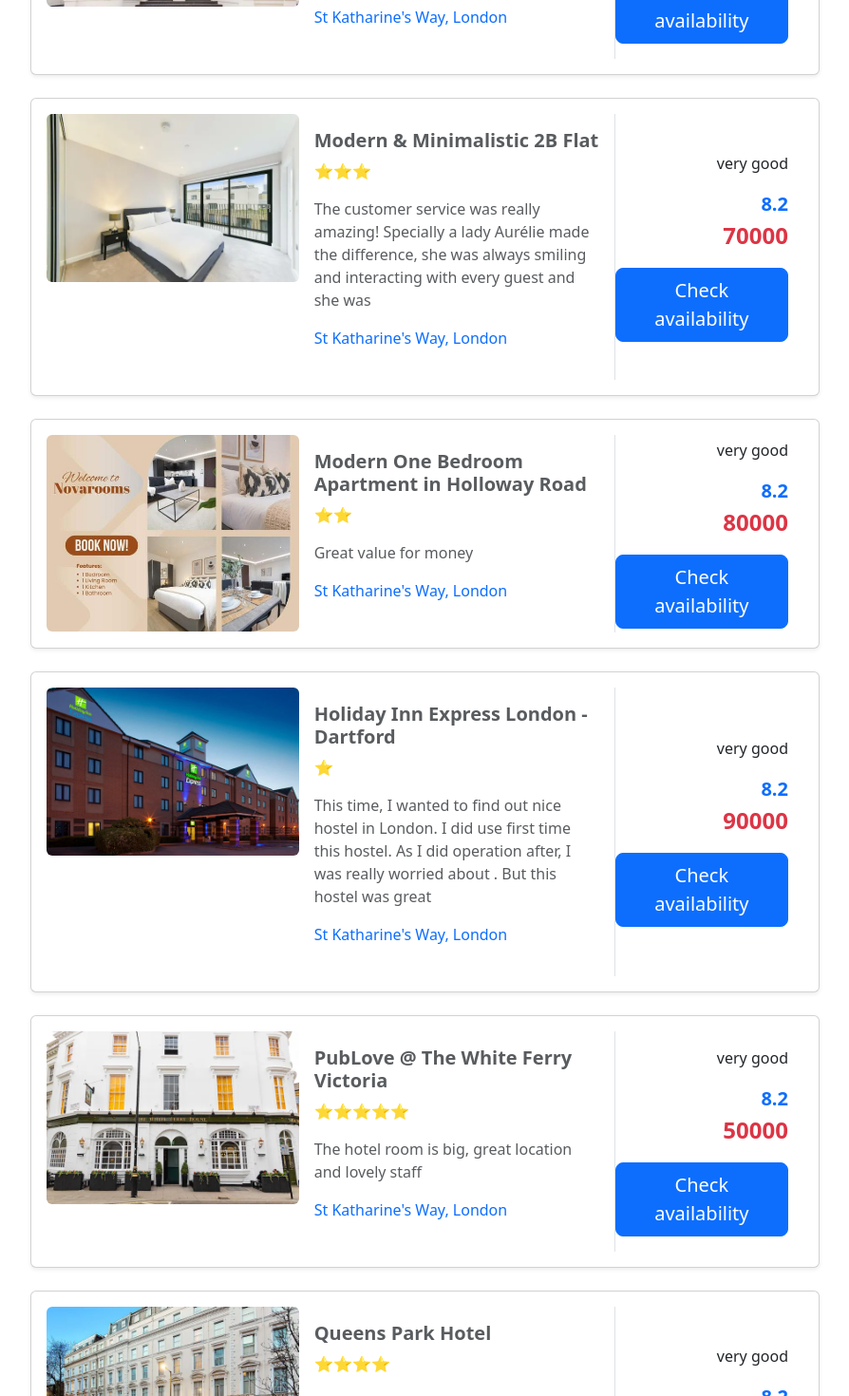
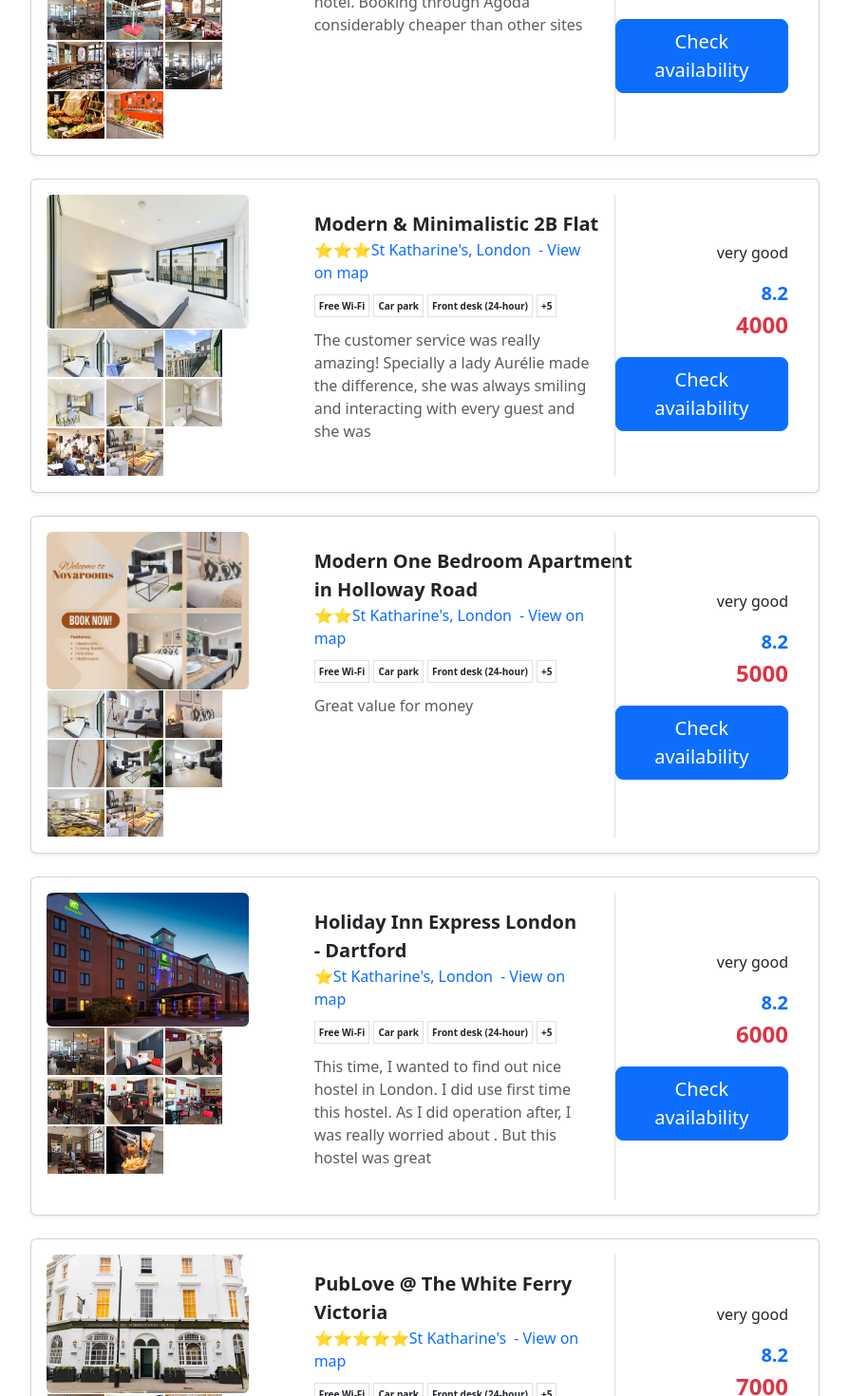
Before and after one commit to abrar0124/Bootstrap, a React (Create React App) app: page / in a window 1280 px wide. Shown: the part 1520-2990 px from the top of the page at 95% size, without its empty margins (335-1229 px from the left). Built offline with nearby package versions, Linux system fonts and the light colour scheme.

Commit message:
improve price logic

```diff
--- a/src/components/Accomos.jsx
+++ b/src/components/Accomos.jsx
@@ -4,7 +4,7 @@
 const hotelsData = [
   {
     name: "Belgrave Hotel Oval",
-    price: 50000,
+    price: 12000,
     Star: "⭐⭐⭐",
     image: "/Images/accom.webp",
     rating: 4,
@@ -15,7 +15,7 @@
   },
   {
     name: "B’Shan Apartments",
-    price: 60000,
+    price: 13000,
     Star: "⭐",
     image: "/Images/accomo1.webp",
     rating: 4,
@@ -26,7 +26,7 @@
   },
   {
     name: "Park Avenue Hyde Park",
-    price: 70000,
+    price: 14000,
     Star: "⭐⭐⭐⭐⭐",
     image: "/Images/accomo2.webp",
     rating: 4,
@@ -49,7 +49,7 @@
       lowerCaseName.startsWith(lowerCaseQuery);
     const matchesStars =
       selectedStars.length === 0 || selectedStars.includes(hotel.Star.length);
-    const matchesPrice = selectedPrice == null || hotel.price == selectedPrice;
+    const matchesPrice = hotel.price >= selectedPrice;
     return matchesSearch && matchesStars && matchesPrice;
   });
 
--- a/src/components/Cheapplace.jsx
+++ b/src/components/Cheapplace.jsx
@@ -4,7 +4,7 @@
 const hotelsData = [
   {
     name: "Special Hotel Oval",
-    price: 80000,
+    price: 15000,
     Star: "⭐⭐⭐",
     image: "/Images/cheap1.webp",
     rating: 4,
@@ -16,7 +16,7 @@
   {
     name: "Shan Apartments",
     Star: "⭐⭐",
-    price: 90000,
+    price: 16000,
     image: "/Images/cheap2.webp",
     rating: 4,
     review: "5.9 Review Score",
@@ -26,7 +26,7 @@
   },
   {
     name: "Cheap Avenue Hyde Park",
-    price: 50000,
+    price: 17000,
     Star: "⭐",
     image: "/Images/cheap3.webp",
     rating: 4,
@@ -49,7 +49,7 @@
       lowerCaseName.startsWith(lowerCaseQuery);
     const matchesStars =
       selectedStars.length === 0 || selectedStars.includes(hotel.Star.length);
-    const matchesPrice = selectedPrice == null || hotel.price == selectedPrice;
+    const matchesPrice = hotel.price >= selectedPrice;
     return matchesSearch && matchesStars && matchesPrice;
   });
   return (
--- a/src/components/Detials.jsx
+++ b/src/components/Detials.jsx
@@ -54,7 +54,7 @@
           {/* Thumbnail Gallery */}
           <div className="col-md-6">
             <div className="d-flex flex-wrap gap-2">
-              {hotel.gallery.map((image, index) => (
+              {hotel.gallery.slice(0, 6).map((image, index) => (
                 <img
                   key={index}
                   src={image}
--- a/src/components/Fourstar.jsx
+++ b/src/components/Fourstar.jsx
@@ -6,7 +6,7 @@
 const hotelsData = [
   {
     name: "Four-star1 Hotel Oval",
-    price: 80000,
+    price: 18000,
     Star: "⭐⭐⭐⭐",
     image: "/Images/fourstar1.webp",
     rating: 4,
@@ -17,7 +17,7 @@
   },
   {
     name: "Four-star2 Apartments",
-    price: 90000,
+    price: 19000,
     Star: "⭐⭐⭐⭐",
     image: "/Images/fourstar3.webp",
     rating: 4,
@@ -28,7 +28,7 @@
   },
   {
     name: "Civic Hyde Park",
-    price: 150000,
+    price: 20000,
     Star: "⭐⭐⭐⭐",
     image: "/Images/fourstar2.jpg",
     rating: 4,
@@ -52,7 +52,7 @@
     const matchesStars =
       selectedStars.length === 0 || selectedStars.includes(hotel.Star.length);
 
-    const matchesPrice = selectedPrice == null || hotel.price == selectedPrice;
+    const matchesPrice = hotel.price >= selectedPrice;
     return matchesSearch && matchesStars && matchesPrice;
   });
 
--- a/src/components/Gallery.jsx
+++ b/src/components/Gallery.jsx
@@ -2,13 +2,13 @@
 import { Link } from "react-router-dom";
 import Text from "./Text";
 import { toggleStarFilter, setPriceFilter } from "../Redux/Hotelslice";
+import "./customscss.scss";
 
 const Gallery = () => {
   const dispatch = useDispatch();
   const { hotels, searchQuery, selectedStars, selectedPrice } = useSelector(
     (state) => state.hotels
   );
-
   // Filtering Logic
   const filteredHotels = hotels.filter((hotel) => {
     const lowerCaseName = hotel.name.toLowerCase();
@@ -18,7 +18,7 @@
       lowerCaseName.startsWith(lowerCaseQuery);
     const matchesStars =
       selectedStars.length === 0 || selectedStars.includes(hotel.Star.length);
-    const matchesPrice = selectedPrice == null || hotel.price === selectedPrice;
+    const matchesPrice = hotel.price >= selectedPrice;
     return matchesSearch && matchesStars && matchesPrice;
   });
   return (
@@ -57,7 +57,6 @@
             </div>
           </div>
         </div>
-
         {/* Hotel List */}
         <div className="col-md-9">
           <div className="btn-group mb-3 w-100">
@@ -79,27 +78,73 @@
               <div key={hotel.id} className="card mb-4 p-3 shadow-sm">
                 <div className="row g-0">
                   <div className="col-md-4">
-                    <Link
-                      to={`/details/${hotel.id}`}
-                      className="hover-bg-primary"
-                    >
+                    <Link to={`/details/${hotel.id}`}>
                       <img
                         src={hotel.mainImage}
                         className="img-fluid rounded"
                         alt={hotel.name}
+                        style={{ width: "80%" }}
                       />
                     </Link>
+
+                    <div
+                      className="d-flex flex-wrap rounded"
+                      style={{ width: "80%" }}
+                    >
+                      {hotel.gallery.slice(0, 10).map((image, index) => (
+                        <Link to={`/details/${hotel.id}`}>
+                          <img
+                            key={index}
+                            src={image}
+                            className="m-class"
+                            width="60"
+                            height="50"
+                            alt="Gallery"
+                          />
+                        </Link>
+                      ))}
+                    </div>
                   </div>
-                  <div className="col-md-5">
+                  <div className="col-md-5 col-class">
                     <div className="card-body">
-                      <h5 className="card-title fw-bold text-muted">
+                      <Link
+                        to={`/details/${hotel.id}`}
+                        href="#"
+                        className=" nav-class navbar-brand  fs-5 card-title fw-bold "
+                      >
                         {hotel.name}
-                      </h5>
-                      <p>{hotel.Star}</p>
-                      <p className="text-muted">{hotel.discription}</p>
+                        <br />
+                        {hotel.place}
+                      </Link>
                       <p>
-                        <span className="text-primary">{hotel.location}</span>
+                        {hotel.Star}
+                        <span className="text-primary">
+                          {hotel.location}
+                          <Link
+                            to="#"
+                            className="ms-2 text-decoration-none text-primary hover-bg-primary"
+                          >
+                            - View on map
+                          </Link>
+                        </span>
                       </p>
+
+                      <div className="fs-class fw-bold">
+                        <span className=" text-dark p-1 border border-muted me-1">
+                          Free Wi-Fi
+                        </span>
+                        <span className=" text-dark p-1 border border-muted me-1">
+                          Car park
+                        </span>
+                        <span className=" text-dark p-1 border border-muted me-1">
+                          Front desk (24-hour)
+                        </span>
+                        <span className="text-dark p-1 border border-muted">
+                          +5
+                        </span>
+                      </div>
+
+                      <p className="text-muted mt-3">{hotel.discription}</p>
                     </div>
                   </div>
                   <div className="col-md-3 border-start d-flex flex-column justify-content-center align-items-end pe-3">
--- a/src/components/Hotels.jsx
+++ b/src/components/Hotels.jsx
@@ -1,12 +1,13 @@
 const hotels = [
   {
     id: 1,
-    name: "Britannia International Hotel Canary Wharf",
+    name: "Britannia International Hotel ",
+    place: "Canary Wharf",
     Star: "⭐⭐⭐⭐⭐",
-    location: "Canary Wharf, London",
+    location: "Canary Wharf,",
     rating: 6.9,
     reviews: 2109,
-    price: 50000, // ✅ Numeric Price
+    price: 2000, // ✅ Numeric Price
     discription:
       "Great place to stay - we booked it on a chance as we needed cheap accommodation on a Monday night near to Brixton Academy - it's a short walk from a tube",
     mainImage: "/Images/hotel1.webp",
@@ -17,16 +18,18 @@
       "/Images/hotel5.webp",
       "/Images/hotel7.webp",
       "/Images/hotel8.jpg",
+      "/Images/dover4.jpg",
+      "/Images/dover7.jpg",
     ],
   },
   {
     id: 2,
     name: "Mowbray Court Hotel",
     Star: "⭐⭐⭐⭐",
-    location: "St Katharine's Way, London",
+    location: "St Katharine's",
     rating: 8.2,
     reviews: 3405,
-    price: 60000, // ✅ Numeric Price
+    price: 3000, // ✅ Numeric Price
     discription:
       "Can't beat this for the price in a London hotel. Booking through Agoda considerably cheaper than other sites",
     mainImage: "/Images/Courthotel.webp",
@@ -37,16 +40,18 @@
       "/Images/hotel13.webp",
       "/Images/hotel14.jpg",
       "/Images/hotel15.webp",
+      "/Images/hos6.jpg",
+      "/Images/hos7.jpg",
     ],
   },
   {
     id: 3,
     name: "Modern & Minimalistic 2B Flat",
     Star: "⭐⭐⭐",
-    location: "St Katharine's Way, London",
+    location: "St Katharine's, London",
     rating: 8.2,
     reviews: 3405,
-    price: 70000, // ✅ Numeric Price
+    price: 4000, // ✅ Numeric Price
     discription:
       "The customer service was really amazing! Specially a lady Aurélie made the difference, she was always smiling and interacting with every guest and she was",
     mainImage: "/Images/bed1.webp",
@@ -57,16 +62,19 @@
       "/Images/bed5.webp",
       "/Images/bed6.webp",
       "/Images/bed9.webp",
+      "/Images/hotel48.jpg",
+      "/Images/hotel40.jpg",
     ],
   },
   {
     id: 4,
-    name: "Modern One Bedroom Apartment in Holloway Road",
+    name: "Modern One Bedroom Apartment",
+    place: "in Holloway Road",
     Star: "⭐⭐",
-    location: "St Katharine's Way, London",
+    location: "St Katharine's, London",
     rating: 8.2,
     reviews: 3405,
-    price: 80000, // ✅ Numeric Price
+    price: 5000, // ✅ Numeric Price
     discription: "Great value for money",
     mainImage: "/Images/bedroom.jpg",
     gallery: [
@@ -76,16 +84,19 @@
       "/Images/hotel21.jpg",
       "/Images/hotel17.jpg",
       "/Images/hotel16.jpg",
+      "/Images/hotel39.jpg",
+      "/Images/hotel40.jpg",
     ],
   },
   {
     id: 5,
-    name: "Holiday Inn Express London - Dartford",
+    name: "Holiday Inn Express London",
+    place: "- Dartford",
     Star: "⭐",
-    location: "St Katharine's Way, London",
+    location: "St Katharine's, London",
     rating: 8.2,
     reviews: 3405,
-    price: 90000, // ✅ Numeric Price
+    price: 6000, // ✅ Numeric Price
     discription:
       "This time, I wanted to find out nice hostel in London. I did use first time this hostel. As I did operation after, I was really worried about . But this hostel was great",
     mainImage: "/Images/holidays.webp",
@@ -96,16 +107,19 @@
       "/Images/hotel24.jpg",
       "/Images/hotel25.webp",
       "/Images/hotel26.jpg",
+      "/Images/hotel31.webp",
+      "/Images/hotel34.jpg",
     ],
   },
   {
     id: 6,
-    name: "PubLove @ The White Ferry Victoria",
+    name: "PubLove @ The White Ferry",
+    place: "Victoria",
     Star: "⭐⭐⭐⭐⭐",
-    location: "St Katharine's Way, London",
+    location: "St Katharine's",
     rating: 8.2,
     reviews: 3405,
-    price: 50000, // ✅ Numeric Price
+    price: 7000, // ✅ Numeric Price
     discription: "The hotel room is big, great location and lovely staff",
     mainImage: "/Images/whiteferry.webp",
     gallery: [
@@ -115,16 +129,18 @@
       "/Images/hotel30.jpg",
       "/Images/hotel31.webp",
       "/Images/hotel34.jpg",
+      "/Images/hotel23.webp",
+      "/Images/hotel24.jpg",
     ],
   },
   {
     id: 7,
     name: "Queens Park Hotel",
     Star: "⭐⭐⭐⭐",
-    location: "St Katharine's Way, London",
+    location: "St Katharine's,",
     rating: 8.2,
     reviews: 3405,
-    price: 60000, // ✅ Numeric Price
+    price: 8000, // ✅ Numeric Price
     discription:
       "Location was superb, staff was friendly and helpful, food in the pub was very good. Rooms are clean, with door locks and lockers for your gear while out for the",
     mainImage: "/Images/Queens.webp",
@@ -135,16 +151,19 @@
       "/Images/hotel38.jpg",
       "/Images/hotel39.jpg",
       "/Images/hotel40.jpg",
+      "/Images/hotel17.jpg",
+      "/Images/hotel16.jpg",
     ],
   },
   {
     id: 8,
-    name: "Safestay London Elephant and Castle",
+    name: "Safestay London Elephant",
+    place: "and Castle",
     Star: "⭐⭐⭐",
-    location: "St Katharine's Way, London",
+    location: "St Katharine's, London",
     rating: 8.2,
     reviews: 3405,
-    price: 70000, // ✅ Numeric Price
+    price: 9000, // ✅ Numeric Price
     mainImage: "/Images/hotel41.webp",
     gallery: [
       "/Images/hotel46.jpg",
@@ -153,16 +172,19 @@
       "/Images/hotel43.webp",
       "/Images/hotel48.jpg",
       "/Images/hotel40.jpg",
+      "/Images/bed2.webp",
+      "/Images/bed3.webp",
     ],
   },
   {
     id: 9,
-    name: "ibis budget London Heathrow Central",
+    name: "ibis budget London Heathrow ",
+    place: "Central",
     Star: "⭐⭐",
-    location: "St Katharine's Way, London",
+    location: "St Katharine's  London",
     rating: 8.2,
     reviews: 3405,
-    price: 80000, // ✅ Numeric Price
+    price: 10000, // ✅ Numeric Price
     discription:
       "This is not a paid but honest sincere review on my stay here. This was my 2nd stay since Feb 2016. My recent stay from 19-28 dec was a blessed one! Im",
     mainImage: "/Images/ibis.webp",
@@ -173,16 +195,19 @@
       "/Images/hos4.jpg",
       "/Images/hos6.jpg",
       "/Images/hos7.jpg",
+      "/Images/hotel10.webp",
+      "/Images/hotel11.webp",
     ],
   },
   {
     id: 10,
-    name: "PubLove @ The Brown Ferry Victoria",
+    name: "PubLove @ The Brown Ferry",
+    place: " Victoria",
     Star: "⭐",
-    location: "St Katharine's Way, London",
+    location: "St Katharine's , London",
     rating: 8.2,
     reviews: 3405,
-    price: 90000, // ✅ Numeric Price
+    price: 11000, // ✅ Numeric Price
     discription:
       "The staff at the front desk is very friendly and helpful during the check-in. A thumbs up for her. The room is beyond my expectation. I thought the room is poor",
     mainImage: "/Images/dover1.jpg",
@@ -193,6 +218,8 @@
       "/Images/dover6.jpg",
       "/Images/dover4.jpg",
       "/Images/dover7.jpg",
+      "/Images/hotel1.webp",
+      "/Images/hotel2.webp",
     ],
   },
 ];
--- a/src/components/Londonbreakfast.jsx
+++ b/src/components/Londonbreakfast.jsx
@@ -6,7 +6,7 @@
 const hotelsData = [
   {
     name: "Belgrave Hotel Oval",
-    price: 80000,
+    price: 32000,
     Star: "⭐⭐⭐",
 
     image: "/Images/break1.webp",
@@ -17,7 +17,7 @@
     reviewer: "Zaiton, Singapore",
   },
   {
-    price: 130000,
+    price: 33000,
     name: "B’Shan Apartments",
     Star: "⭐⭐⭐⭐",
 
@@ -30,7 +30,7 @@
   },
   {
     name: "Park Avenue Hyde Park",
-    price: 180000,
+    price: 34000,
     Star: "⭐⭐⭐⭐⭐",
     image: "/Images/break3.webp",
     rating: 4,
@@ -55,7 +55,7 @@
     const matchesStars =
       selectedStars.length === 0 || selectedStars.includes(hotel.Star.length);
 
-    const matchesPrice = selectedPrice == null || hotel.price == selectedPrice;
+    const matchesPrice = hotel.price >= selectedPrice;
     return matchesSearch && matchesStars && matchesPrice;
   });
   return (
--- a/src/components/Luxuryhotel.jsx
+++ b/src/components/Luxuryhotel.jsx
@@ -6,7 +6,7 @@
 const hotelsData = [
   {
     name: "Luxury Hotel Oval",
-    price: 180000,
+    price: 21000,
     Star: "⭐⭐⭐⭐",
     image: "/Images/Luxuryhotel1.webp",
     rating: 4,
@@ -17,7 +17,7 @@
   },
   {
     name: "B,Shan luxury Apartments",
-    price: 160000,
+    price: 22000,
     Star: "⭐⭐⭐⭐⭐",
     image: "/Images/Luxuryhotel2.webp",
     rating: 4,
@@ -28,7 +28,7 @@
   },
   {
     name: "Avanue Luxury Hyde Park",
-    price: 150000,
+    price: 23000,
     Star: "⭐⭐⭐",
     image: "/Images/Luxuryhotel3.webp",
     rating: 4,
@@ -52,7 +52,7 @@
       lowerCaseName.startsWith(lowerCaseQuery);
     const matchesStars =
       selectedStars.length === 0 || selectedStars.includes(hotel.Star.length);
-    const matchesPrice = selectedPrice == null || hotel.price == selectedPrice;
+    const matchesPrice = hotel.price >= selectedPrice;
 
     return matchesSearch && matchesStars && matchesPrice;
   });
--- a/src/components/Popularhotel.jsx
+++ b/src/components/Popularhotel.jsx
@@ -6,7 +6,7 @@
 const hotelsData = [
   {
     name: "Belgrave Hotel Oval",
-    price: 120000,
+    price: 26000,
     Star: "⭐⭐⭐⭐⭐",
     image: "/Images/popular1.webp",
     rating: 4,
@@ -16,7 +16,7 @@
     reviewer: "Zaiton, Singapore",
   },
   {
-    price: 110000,
+    price: 27000,
     name: "B’Shan Apartments",
     Star: "⭐⭐⭐",
     image: "/Images/popular2.webp",
@@ -27,7 +27,7 @@
     reviewer: "Zaiton, Singapore",
   },
   {
-    price: 90000,
+    price: 28000,
     name: "Park Avenue Hyde Park",
     Star: "⭐⭐",
 
@@ -53,7 +53,7 @@
       lowerCaseName.startsWith(lowerCaseQuery);
     const matchesStars =
       selectedStars.length === 0 || selectedStars.includes(hotel.Star.length);
-    const matchesPrice = selectedPrice == null || hotel.price == selectedPrice;
+    const matchesPrice = hotel.price >= selectedPrice;
     return matchesSearch && matchesStars && matchesPrice;
   });
   return (
--- a/src/components/Reviews.jsx
+++ b/src/components/Reviews.jsx
@@ -6,7 +6,7 @@
 const hotelsData = [
   {
     name: "Belgrave Hotel Oval",
-    price: 5000,
+    price: 29000,
     Star: "⭐⭐⭐",
     rating: 4,
     review: "6.9 Good",
@@ -16,7 +16,7 @@
   },
   {
     name: "B’Shan Apartments",
-    price: 3000,
+    price: 30000,
     Star: "⭐⭐",
     rating: 4,
     review: "5.9 Review Score",
@@ -26,7 +26,7 @@
   },
   {
     name: "Park Avenue Hyde Park",
-    price: 1000,
+    price: 31000,
     Star: "⭐",
     rating: 4,
     review: "6.7 Good",
@@ -49,7 +49,7 @@
       lowerCaseName.startsWith(lowerCaseQuery);
     const matchesStars =
       selectedStars.length === 0 || selectedStars.includes(hotel.Star.length);
-    const matchesPrice = selectedPrice == null || hotel.price == selectedPrice;
+    const matchesPrice = hotel.price >= selectedPrice;
     return matchesSearch && matchesStars && matchesPrice;
   });
   return (
--- a/src/components/Upcomingevents.jsx
+++ b/src/components/Upcomingevents.jsx
@@ -6,7 +6,7 @@
 const hotelsData = [
   {
     name: "Upcoming Hotel Oval",
-    price: 90000,
+    price: 24000,
     Star: "⭐⭐⭐⭐⭐",
     image: "/Images/event1.jpg",
     rating: 4,
@@ -16,7 +16,7 @@
     reviewer: "Zaiton, Singapore",
   },
   {
-    price: 60000,
+    price: 25000,
     name: "Oval Spcial Apartments",
     Star: "⭐⭐",
     image: "/Images/event2.jpg",
@@ -28,7 +28,7 @@
   },
   {
     name: "Park Avenue Hyde Park",
-    price: 50000,
+    price: 26000,
     Star: "⭐",
     image: "/Images/event3.jpg",
     rating: 4,
@@ -51,7 +51,7 @@
       lowerCaseName.startsWith(lowerCaseQuery);
     const matchesStars =
       selectedStars.length === 0 || selectedStars.includes(hotel.Star.length);
-    const matchesPrice = selectedPrice == null || hotel.price == selectedPrice;
+    const matchesPrice = hotel.price >= selectedPrice;
 
     return matchesSearch && matchesStars && matchesPrice;
   });
--- a/src/components/customscss.scss
+++ b/src/components/customscss.scss
@@ -38,3 +38,13 @@
   top: 0;
   z-index: 1000;
 }
+.nav-class:hover {
+  text-decoration: underline;
+}
+
+.fs-class {
+  font-size: 10px;
+}
+.m-class {
+  margin: 1px;
+}
```
